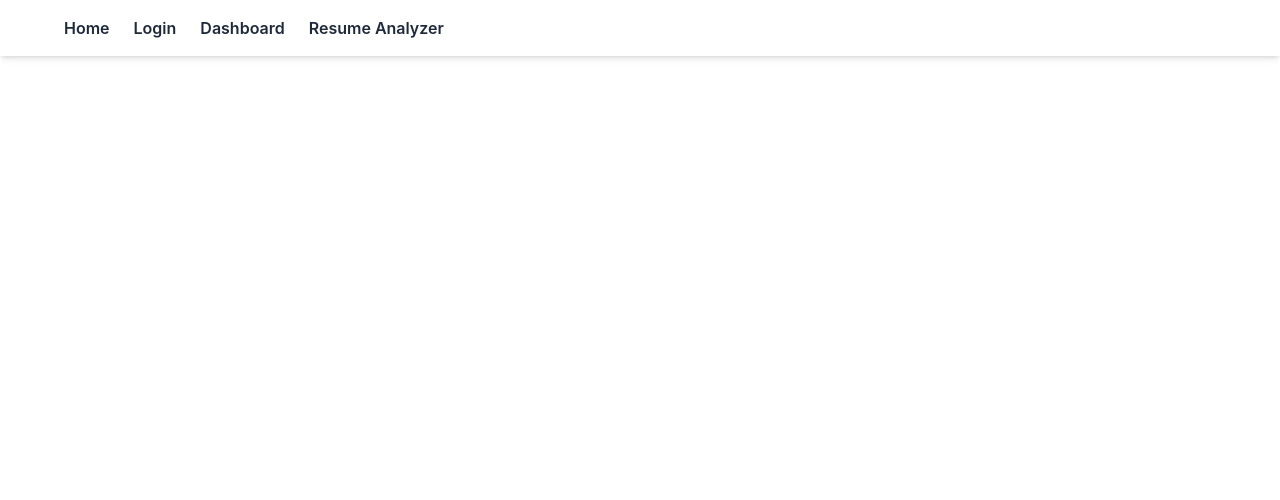
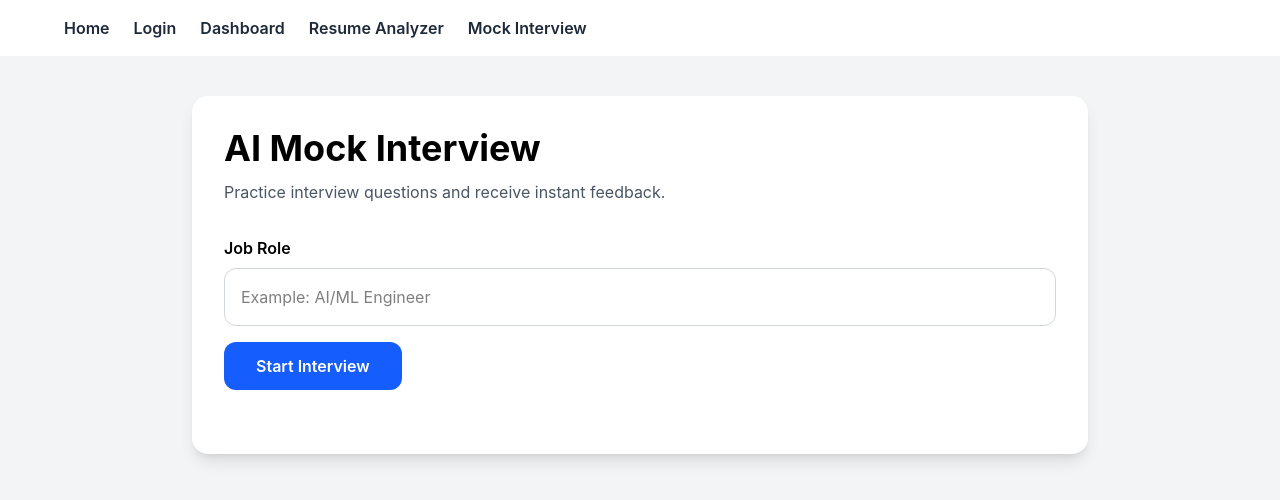
Before and after one commit to Nancykhandelwal1710/PrepGenius-AI, a React app in the folder frontend/: page /mock-interview in a window 1280 px wide. Shown: the top 500 px of the page. Built offline with nearby package versions, Linux system fonts and the light colour scheme; the HTML template or start-up script is replaced by a standard one.

Commit message:
Add mock interview module

```diff
--- a/frontend/src/App.jsx
+++ b/frontend/src/App.jsx
@@ -3,6 +3,7 @@ import Home from "./pages/Home";
 import Login from "./pages/Login";
 import Dashboard from "./pages/Dashboard";
 import ResumeAnalyzer from "./pages/ResumeAnalyzer";
+import MockInterview from "./pages/MockInterview";
 import Navbar from "./components/Navbar";
 
 function App() {
@@ -15,6 +16,7 @@ function App() {
         <Route path="/login" element={<Login />} />
         <Route path="/dashboard" element={<Dashboard />} />
         <Route path="/resume-analyzer" element={<ResumeAnalyzer />} />
+        <Route path="/mock-interview" element={<MockInterview />} />
       </Routes>
     </>
   );
--- a/frontend/src/components/Navbar.jsx
+++ b/frontend/src/components/Navbar.jsx
@@ -19,6 +19,10 @@ function Navbar() {
         <Link to="/resume-analyzer" className="font-semibold text-gray-800 hover:text-blue-600">
           Resume Analyzer
         </Link>
+
+        <Link to="/mock-interview" className="font-semibold text-gray-800 hover:text-blue-600">
+          Mock Interview
+        </Link>
       </div>
     </nav>
   );
--- /dev/null
+++ b/frontend/src/pages/MockInterview.jsx
@@ -0,0 +1,127 @@
+import { useState } from "react";
+
+function MockInterview() {
+  const [role, setRole] = useState("");
+  const [questions, setQuestions] = useState([]);
+  const [currentIndex, setCurrentIndex] = useState(0);
+  const [answer, setAnswer] = useState("");
+  const [feedback, setFeedback] = useState("");
+  const [score, setScore] = useState(null);
+
+  const generateQuestions = () => {
+    const sampleQuestions = [
+      `Tell me about yourself for a ${role} role.`,
+      "What are your strongest technical skills?",
+      "Explain one project you have built.",
+      "What challenges did you face in your project?",
+      "Why should we hire you?"
+    ];
+
+    setQuestions(sampleQuestions);
+    setCurrentIndex(0);
+    setAnswer("");
+    setFeedback("");
+    setScore(null);
+  };
+
+  const submitAnswer = () => {
+    if (answer.length < 30) {
+      setFeedback("Your answer is too short. Add more explanation, examples, and confidence.");
+      setScore(4);
+    } else if (answer.length < 100) {
+      setFeedback("Good start. Improve by adding project examples and measurable impact.");
+      setScore(7);
+    } else {
+      setFeedback("Strong answer. You explained clearly and added enough detail.");
+      setScore(9);
+    }
+  };
+
+  const nextQuestion = () => {
+    setCurrentIndex(currentIndex + 1);
+    setAnswer("");
+    setFeedback("");
+    setScore(null);
+  };
+
+  return (
+    <div className="min-h-screen bg-gray-100 py-10 px-4">
+      <div className="max-w-4xl mx-auto bg-white rounded-2xl shadow-lg p-8">
+        <h1 className="text-4xl font-bold mb-3">AI Mock Interview</h1>
+        <p className="text-gray-600 mb-8">
+          Practice interview questions and receive instant feedback.
+        </p>
+
+        <div className="mb-8">
+          <label className="block font-semibold mb-2">Job Role</label>
+          <input
+            type="text"
+            placeholder="Example: AI/ML Engineer"
+            value={role}
+            onChange={(e) => setRole(e.target.value)}
+            className="w-full border border-gray-300 rounded-xl p-4"
+          />
+
+          <button
+            onClick={generateQuestions}
+            className="mt-4 bg-blue-600 text-white px-8 py-3 rounded-xl font-semibold hover:bg-blue-700"
+          >
+            Start Interview
+          </button>
+        </div>
+
+        {questions.length > 0 && (
+          <div className="border-t pt-8">
+            <h2 className="text-2xl font-bold mb-4">
+              Question {currentIndex + 1}
+            </h2>
+
+            <p className="text-lg mb-4">
+              {questions[currentIndex]}
+            </p>
+
+            <textarea
+              rows="8"
+              placeholder="Type your answer here..."
+              value={answer}
+              onChange={(e) => setAnswer(e.target.value)}
+              className="w-full border border-gray-300 rounded-xl p-4"
+            />
+
+            <button
+              onClick={submitAnswer}
+              className="mt-4 bg-green-600 text-white px-8 py-3 rounded-xl font-semibold hover:bg-green-700"
+            >
+              Submit Answer
+            </button>
+
+            {feedback && (
+              <div className="mt-6 bg-blue-50 border border-blue-200 rounded-xl p-5">
+                <h3 className="text-xl font-bold mb-2">Feedback</h3>
+                <p className="mb-2">{feedback}</p>
+                <p className="font-semibold">Score: {score}/10</p>
+              </div>
+            )}
+
+            {feedback && currentIndex < questions.length - 1 && (
+              <button
+                onClick={nextQuestion}
+                className="mt-4 bg-gray-800 text-white px-8 py-3 rounded-xl font-semibold hover:bg-gray-900"
+              >
+                Next Question
+              </button>
+            )}
+
+            {feedback && currentIndex === questions.length - 1 && (
+              <p className="mt-6 text-green-700 font-semibold">
+                Interview completed!
+              </p>
+            )}
+          </div>
+        )}
+      </div>
+    </div>
+  );
+}
+
+export default MockInterview;
```
